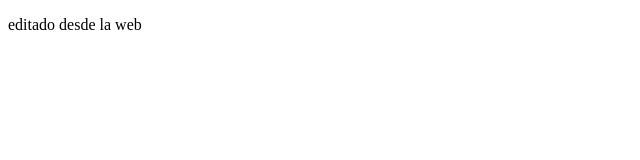
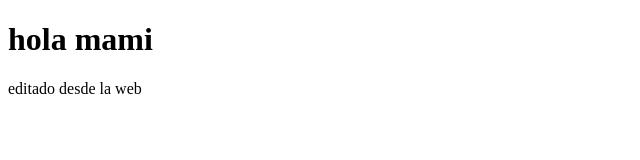
Before and after one commit to elnicus/elnicus.github.io, a plain HTML site: page index.html in a window 1280 px wide. Shown: the whole page, without its empty margins (0-640 px from the left). Drawn offline with Linux system fonts and the light colour scheme.

Commit message:
nuevo titulo

```diff
--- a/index.html
+++ b/index.html
@@ -6,6 +6,7 @@
     <title>Document</title>
 </head>
 <body>
+    <h1>hola mami</h1>
    <p>editado desde la web</p>
 </body>
 </html>
```
